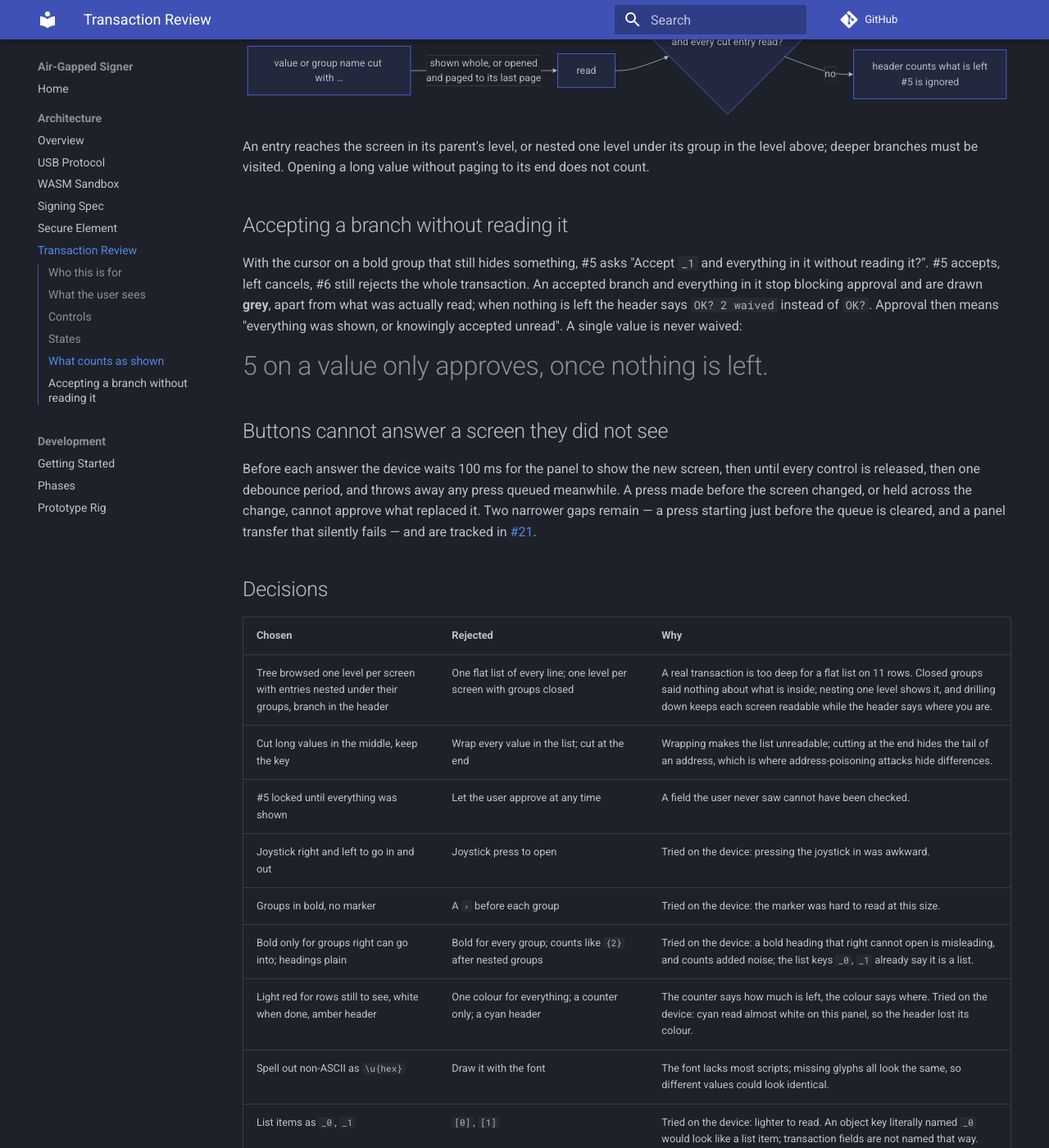
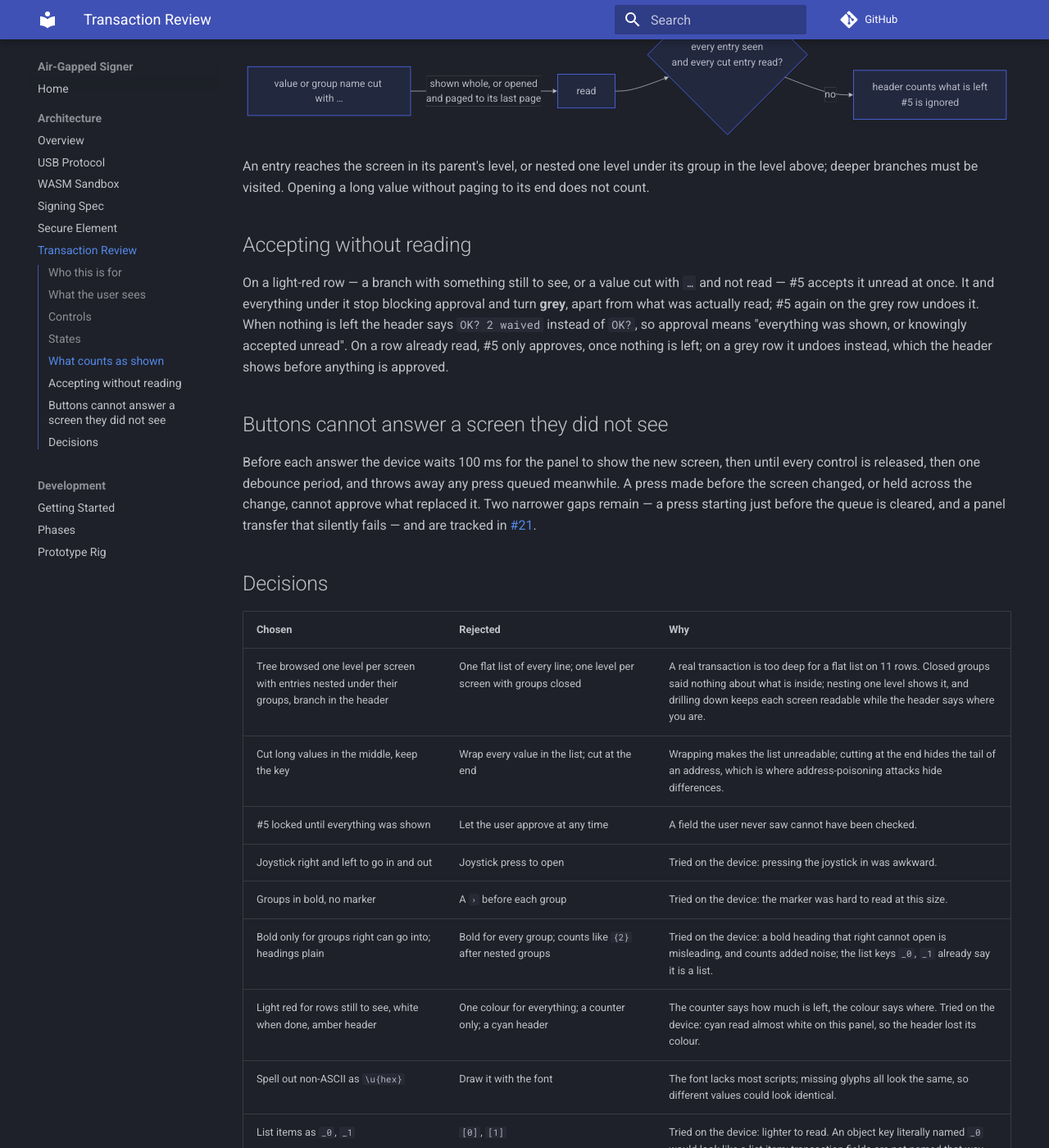
Before and after one commit to paolino/air-gap-signer, an MkDocs documentation site: the page built from docs/architecture/review.md, in a window 1280 px wide and 1400 px high, scrolled down 2611 px. Shown: the whole window at 82% size. Built offline with MkDocs 1.6.1 and Material for MkDocs 9.7.7, drawn with Linux system fonts in a browser that asks for light colours; comment, search, counter and statistics services are not loaded; some of the changed text lies outside the part shown.

Commit message:
feat: #5 accepts a branch or a cut value at once, #5 again undoes
No confirmation question: #5 on a light-red row accepts it unread (grey); #5 on a grey row restores it as it was. Values cut with an ellipsis can be accepted too. The header still counts accepted rows (OK? N waived).

```diff
--- a/docs/architecture/review.md
+++ b/docs/architecture/review.md
@@ -74,8 +74,8 @@ validity_e…: 87654321
 |---|---|---|
 | joystick up / down | move the cursor to the previous / next field or bold group, skipping headings; a press at the last or first row wraps around; held, it repeats and stops there | previous / next page |
 | joystick right | on a bold group: go into it; on a value or a cut name: show it in full; on a heading: nothing | from a group's full name: go into it |
-| joystick left | back to the screen you came from, onto the row you left | back to the level; in the accept question: don't accept |
-| button #5 | on a bold group that still hides something: ask to accept it without reading; elsewhere: approve, once nothing is left to see | in the accept question: accept |
+| joystick left | back to the screen you came from, onto the row you left | back to the level |
+| button #5 | on a light-red row (a branch or a cut value still to see): accept it unread; on a grey row: undo that; elsewhere: approve, once nothing is left to see | — |
 | button #6 | reject | reject |
 | joystick press | — | — |
 
@@ -93,9 +93,7 @@ stateDiagram-v2
     Level --> Value: right on a value
     Value --> Value: up / down turns the page
     Value --> Level: left
-    Level --> Asking: #5 on a bold group with something left
-    Asking --> Level: #5 accepts it unread, left cancels
-    Asking --> Rejected: #6
+    Level --> Level: #5 on a light-red row accepts it unread, on a grey row undoes that
     Level --> Approved: #5 and nothing left to see
     Level --> Level: #5 while something is left (ignored)
     Level --> Rejected: #6
@@ -120,16 +118,16 @@ An entry reaches the screen in its parent's level, or nested one level
 under its group in the level above; deeper branches must be visited. Opening a long value without
 paging to its end does not count.
 
-## Accepting a branch without reading it
+## Accepting without reading
 
-With the cursor on a bold group that still hides something, #5 asks
-"Accept `_1` and everything in it without reading it?". #5 accepts, left
-cancels, #6 still rejects the whole transaction. An accepted branch and
-everything in it stop blocking approval and are drawn **grey**, apart
-from what was actually read; when nothing is left the header says
-`OK? 2 waived` instead of `OK?`. Approval then means "everything was
-shown, or knowingly accepted unread". A single value is never waived:
-#5 on a value only approves, once nothing is left.
+On a light-red row — a branch with something still to see, or a value
+cut with `…` and not read — #5 accepts it unread at once. It and
+everything under it stop blocking approval and turn **grey**, apart from
+what was actually read; #5 again on the grey row undoes it. When nothing
+is left the header says `OK? 2 waived` instead of `OK?`, so approval
+means "everything was shown, or knowingly accepted unread". On a row
+already read, #5 only approves, once nothing is left; on a grey row it
+undoes instead, which the header shows before anything is approved.
 
 ## Buttons cannot answer a screen they did not see
 
@@ -157,4 +155,4 @@ in [#21](https://github.com/paolino/air-gap-signer/issues/21).
 | Cursor skips headings | Cursor stops on every row | A heading is not a field and right does nothing on it. |
 | Cursor as an amber stripe at the right edge | Full-width bars (dark blue, light, amber, colour-inverted, grey), outline box, underline, left stripe, highlighter | Tried on the device and on camera: bars made text unreadable on camera; the stripe keeps every row's text and colour as is. |
 | Only up and down repeat when held | Every control repeats | A held button must never confirm, reject, open or go back by itself. |
-| A branch can be accepted unread, after a question, shown grey, counted in the header | Only full review; #5 waives at once; waiving single values | Long transactions are impractical to walk through entirely; waiving stays deliberate (a question, not one press) and visible (grey rows, `OK? 2 waived`), and a value can never be waived. |
+| #5 accepts a branch or a cut value unread at once, #5 again undoes; grey rows; counted in the header | Only full review; a confirmation question before accepting; values never accepted | Tried on the device: the question was one press too many and the undo serves the same purpose; accepting stays visible (grey rows, `OK? 2 waived`). |
```
Also changed, not shown: 2 other files.
